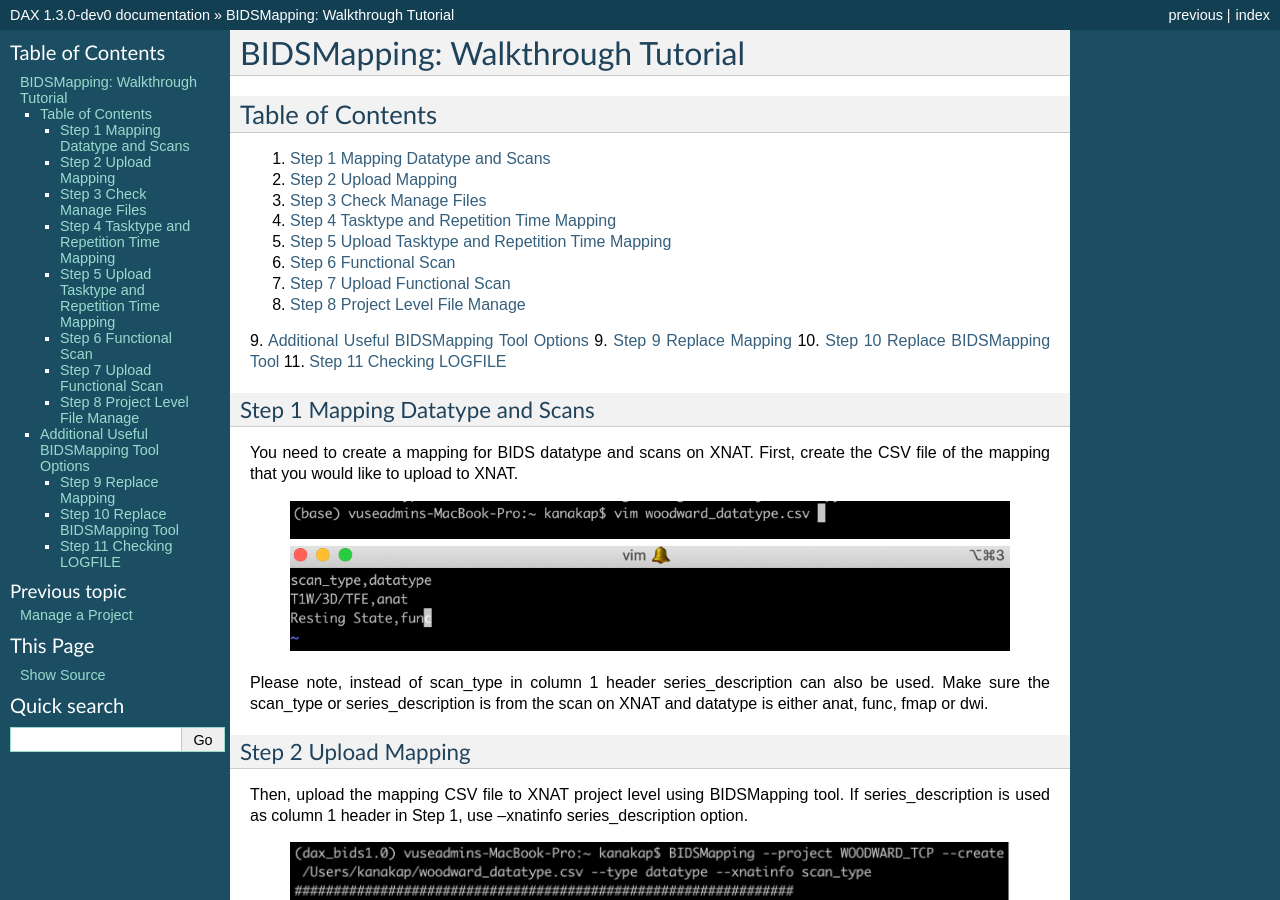
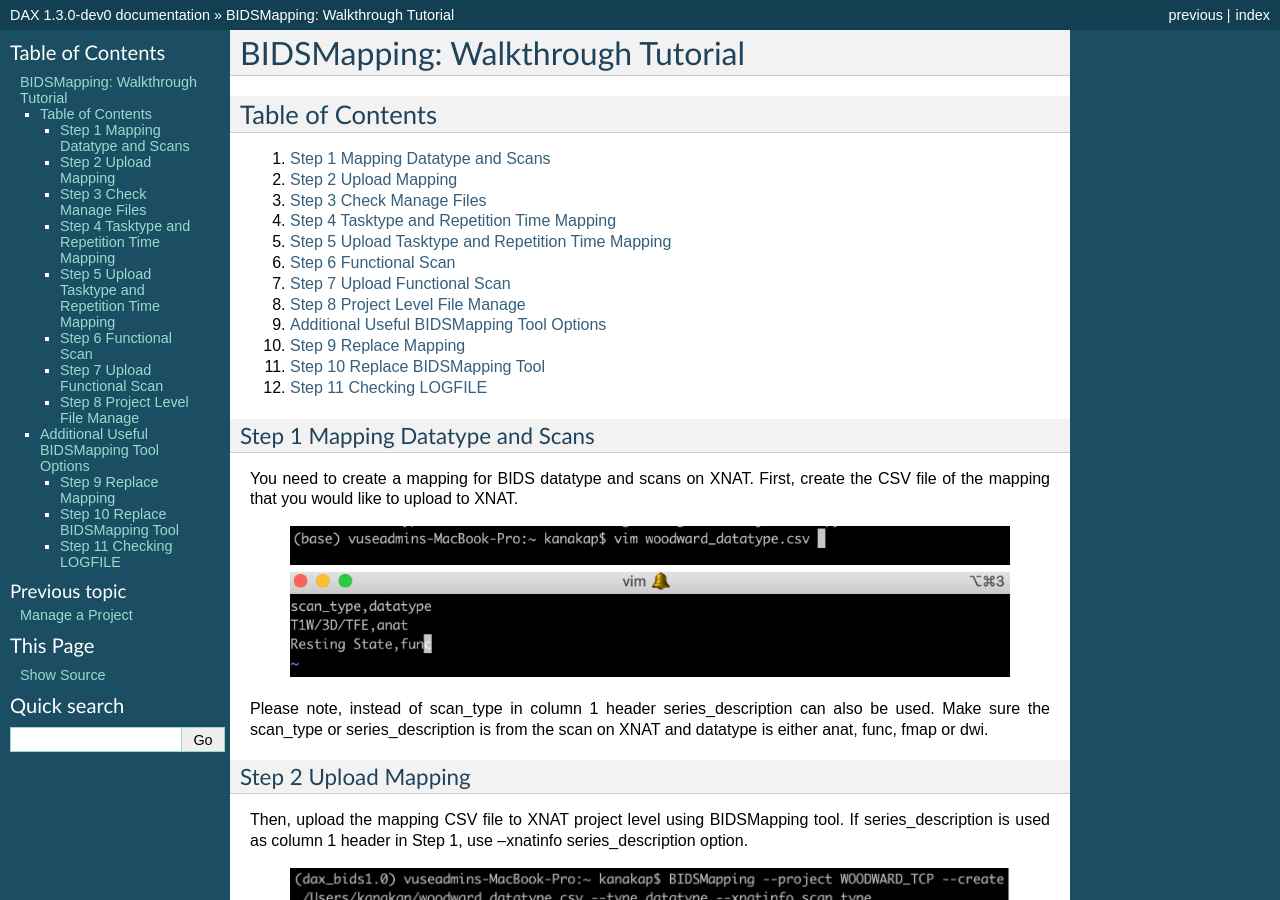
Before and after one commit to VUIIS/dax, a Sphinx documentation site: the page built from docs/BIDS_walkthrough.rst, in a window 1280 px wide and 900 px high. Built offline with Sphinx 7.4.7, drawn with Linux system fonts in a browser that asks for light colours.

Commit message:
Update BIDS_walkthrough.rst

```diff
--- a/docs/BIDS_walkthrough.rst
+++ b/docs/BIDS_walkthrough.rst
@@ -13,9 +13,9 @@ Table of Contents
 7.  `Step 7 Upload Functional Scan <#step-7-upload-functional-scan>`__
 8.  `Step 8 Project Level File Manage <#step-8-project-level-file-manage>`__
 9.  `Additional Useful BIDSMapping Tool Options <#additional-useful-bidsmapping-tool-options>`__
-9.  `Step 9 Replace Mapping <#step-9-replace-mapping>`__
-10. `Step 10 Replace BIDSMapping Tool <#step-10-replace-bidsmapping-tool>`__
-11. `Step 11 Checking LOGFILE <#step-11-checking-logfile>`__
+10.  `Step 9 Replace Mapping <#step-9-replace-mapping>`__
+11. `Step 10 Replace BIDSMapping Tool <#step-10-replace-bidsmapping-tool>`__
+12. `Step 11 Checking LOGFILE <#step-11-checking-logfile>`__
 
 ---------------------------------
 Step 1 Mapping Datatype and Scans
```
